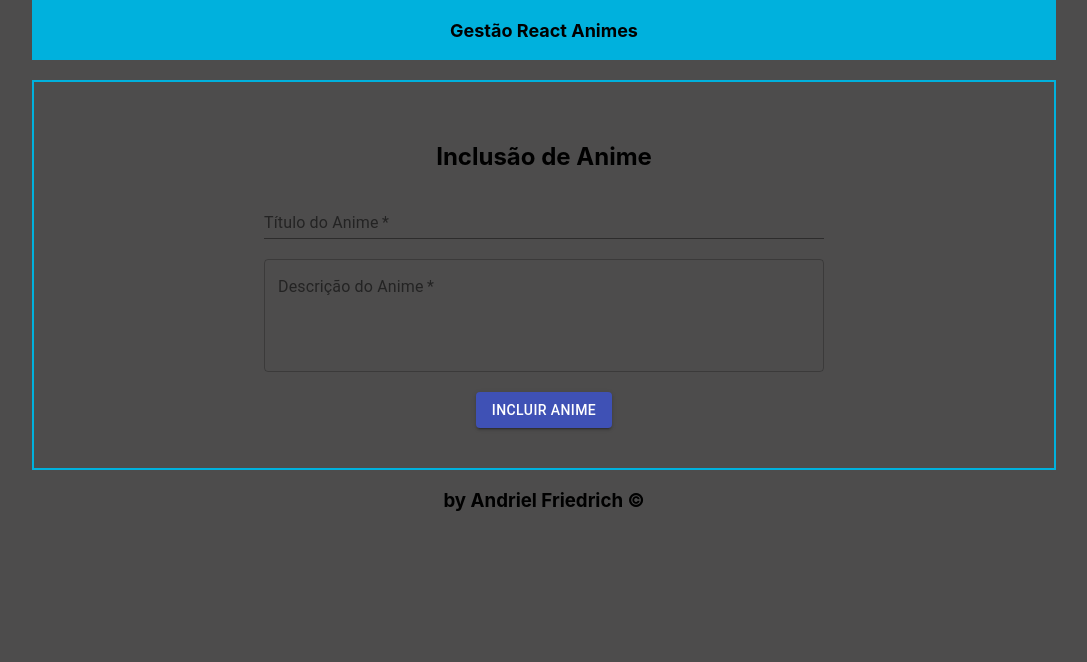
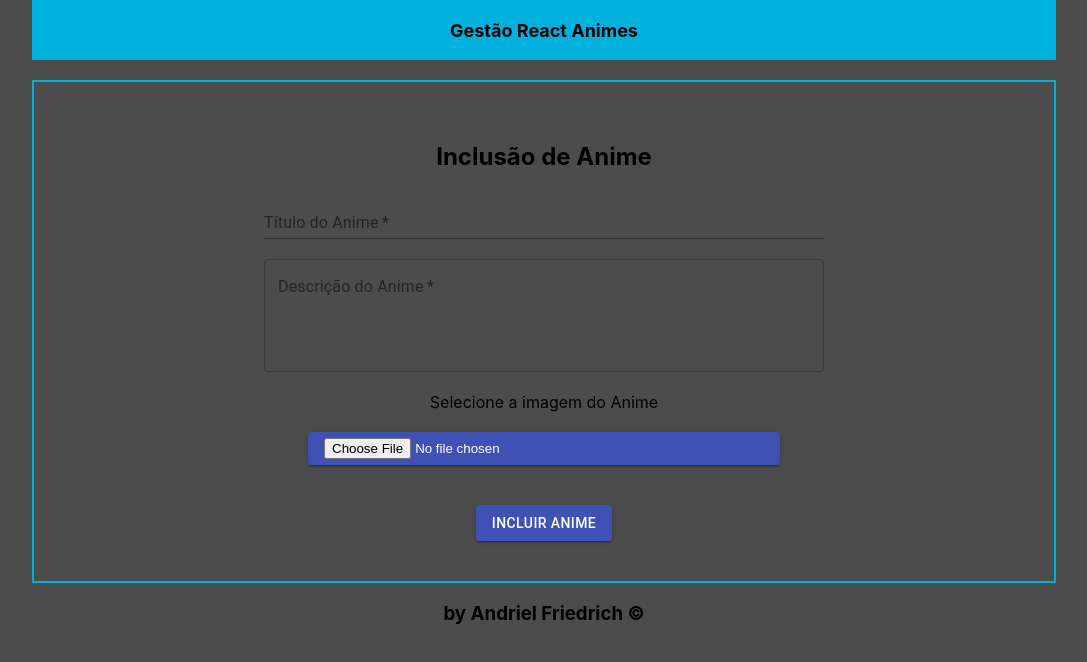
Before and after one commit to ANDRIEL123/front-reactanimes, a React (Create React App) app: page /incluir-anime in a window 1280 px wide. Shown: the top 662 px of the page, without its empty margins (96-1183 px from the left). Built offline with nearby package versions, Linux system fonts and the light colour scheme.

Commit message:
Feito o upload de imagens na inclusão de animes

```diff
--- a/src/pages/inclusao.css
+++ b/src/pages/inclusao.css
@@ -10,3 +10,13 @@
 .inclui-anime .description {
     width: 70vmin;
 }
+
+.inclui-anime .input-file {
+    justify-content: center;
+    align-items: center;
+    text-align: center;
+}
+
+.inclui-anime .input-file input{
+    width: 55vmin;
+}
--- a/src/pages/inclusao.js
+++ b/src/pages/inclusao.js
@@ -1,6 +1,7 @@
 import React, { Component } from 'react'
 import TextField from '@material-ui/core/TextField'
 import Button from '@material-ui/core/Button'
+import Input from '@material-ui/core/Input';
 import api from '../services/api'
 import Header from './header'
 import './inclusao.css'
@@ -8,7 +9,8 @@ import './inclusao.css'
 export default class Incluir extends Component {
     state = {
         title: '',
-        description: ''
+        description: '',
+        selectedFile: null
     }
 
     changeHandler = e => {
@@ -19,19 +21,25 @@ export default class Incluir extends Component {
         e.preventDefault();
     }
 
+    addAnime = (title, description) => {
+        const fd = new FormData();
+        fd.append("titleAnime", title);
+        fd.append("descriptionAnime", description);
+        fd.append("imgAnime", this.state.selectedFile, this.state.selectedFile.name)
 
-    addAnime = (title, description) => {
-        api.post('/animes', {
-            title: title,
-            description: description
+
+        api.post("/animes", fd)
+            .then(response => console.log(response))
+            .catch(error => console.log('error', error));
+    }
+
+    fileSelectedHandler = e => {
+        this.setState({
+            selectedFile: e.target.files[0]
         })
-            .then(response => {
-                console.log(response.config.data)
-            })
-            .catch(error => {
-                console.error(error)
-            })
+        console.log(e.target.files[0])
     }
+
 
     render() {
         const { title, description } = this.state
@@ -62,6 +70,20 @@ export default class Incluir extends Component {
                             value={description}
                             onChange={this.changeHandler}
                             required />
+
+                        <br></br><br></br>
+                        Selecione a imagem do Anime <br></br><br></br>
+                        <div className="input-file">
+                            <Button
+                                variant="contained"
+                                type="submit"
+                                color="primary"
+                            ><input
+                                    type="file"
+                                    onChange={this.fileSelectedHandler}
+                                /></Button>
+
+                        </div>
                         <br></br><br></br>
 
                         <Button
@@ -76,7 +98,6 @@ export default class Incluir extends Component {
                                 } else {
                                     console.log('Preencha todos os campos')
                                 }
-
                             }}>Incluir anime</Button>
 
                     </div>
--- a/src/pages/menu.js
+++ b/src/pages/menu.js
@@ -99,10 +99,17 @@ export default class Menu extends Component {
             <div className="main-menu">
                 <Header />
                 <div>
-                    <Button variant="contained" type="submit" color="primary" onClick={() => window.location.href = 'http://localhost:3001/incluir-anime'} >Incluir um novo anime</Button>
+                    <Button variant="contained"
+                        type="submit"
+                        color="primary"
+                        onClick={() => window.location.href = 'http://localhost:3001/incluir-anime'}
+                    >Incluir um novo anime</Button>
                 </div>
                 <div className="search">
-                    <TextField label="Pesquise um anime" onKeyDown={(event) => { if (event.keyCode === 13) { this.filterAnimes(animes, search) } }} type="text" onChange={this.handleChangeSearch.bind(this)} />
+                    <TextField label="Pesquise um anime"
+                        onKeyDown={(event) => { if (event.keyCode === 13) { this.filterAnimes(animes, search) } }}
+                        type="text"
+                        onChange={this.handleChangeSearch.bind(this)} />
                     <Button variant="contained" type="submit" color="primary" onClick={() => this.filterAnimes(animes, search)} >Pesquisar anime</Button>
                 </div>
 
@@ -118,7 +125,7 @@ export default class Menu extends Component {
                                 <Button variant="contained" className="btn-edit" type="submit" color="primary"
                                     onClick={() => this.setState({ modalIsOpen: true, title: anime.title, description: anime.description })}
                                 >Editar</Button>
-
+                                {/*  Modal de atualização de animes usando react-modal */}
                                 <Modal
                                     isOpen={modalIsOpen}
                                     style={customStyleModal}
@@ -144,7 +151,13 @@ export default class Menu extends Component {
                                         </form>
                                     </center>
                                 </Modal>
-
+                                {/* Gestão dos episodios */}
+                                <Button
+                                    variant="contained"
+                                    className="btn-gerir"
+                                    color="primary"
+                                    onClick={() => console.log('Gerir episodios')} >Gerir Episodios
+                                </Button>
 
                                 <Button variant="contained" className="btn-rem" color="primary" onClick={() => {
                                     let confirma = window.confirm("Você deseja realmente remover esse anime e todos os seus episódios?")
@@ -152,6 +165,8 @@ export default class Menu extends Component {
                                         this.removerAnime(anime, index)
                                     }
                                 }} >Remover</Button>
+
+
                             </div>
                         </div>
 
```
Also changed, not shown: src/pages/gestaoEpisodios.js (added).
